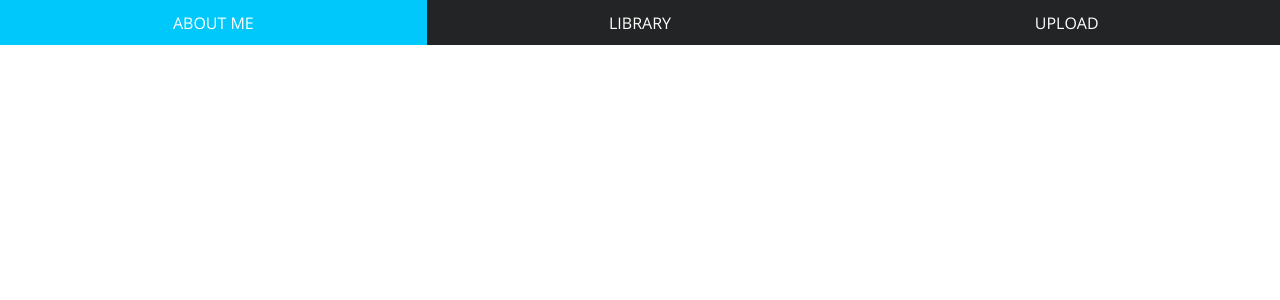
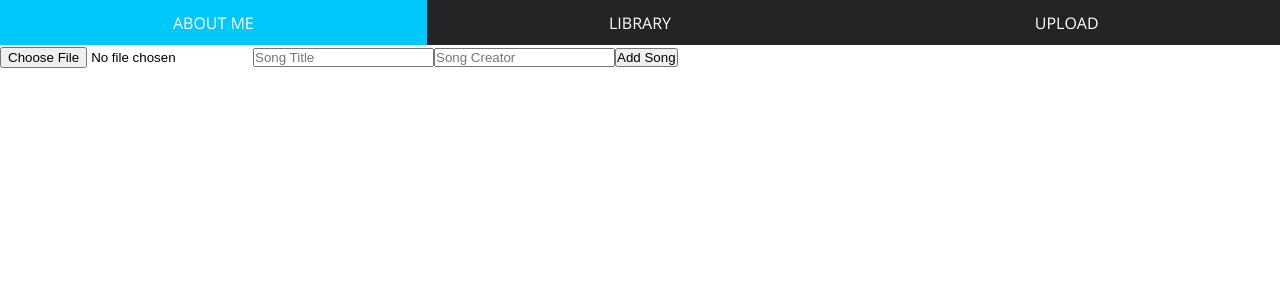
Before and after one commit to johannesvihavainen/song_library, a React (Vite) app: page / in a window 1280 px wide. Both pictures are taken after a click on the item "UPLOAD". Shown: the top 300 px of the page. Built offline with nearby package versions, Linux system fonts and the light colour scheme.

Commit message:
added jsx files to handle uploading files

```diff
--- a/src/App.jsx
+++ b/src/App.jsx
@@ -12,6 +12,7 @@ import EmailLogo from './assets/logos/email_logo.png';
 import SongCover from './assets/photos/song_cover.png';
 import loveHurts from './assets/audio/love-hurts.wav';
 import AudioPlayer from './AudioPlayer';
+import UploadAudio from './UploadAudio';
 
 
 function App() {
@@ -20,6 +21,7 @@ function App() {
   const changeSection = (section) => {
     setActiveSection(section);
   }
+
 
   return (
     <div>
@@ -82,6 +84,10 @@ function App() {
       )}
 
 
+      {activeSection === 'upload' && (
+<UploadAudio />
+
+      )}
 
     </div>
   )
--- /dev/null
+++ b/src/UploadAudio.jsx
@@ -0,0 +1,63 @@
+// UploadAudio.jsx
+import React, { useState } from 'react';
+import './UploadAudio.css';
+
+const UploadAudio = ({ addSong }) => {
+    const [audioFile, setAudioFile] = useState(null);
+    const [songTitle, setSongTitle] = useState('');
+    const [songCreator, setSongCreator] = useState('');
+    const [fileName, setFileName] = useState('');
+
+    const handleFileUpload = (e) => {
+        const file = e.target.files[0];
+        if (file) {
+            const fileURL = URL.createObjectURL(file);
+            setAudioFile(fileURL);
+            setFileName(file.name);  // Store the name of the uploaded file
+        }
+    };
+
+    const handleAddSong = () => {
+        if (audioFile && songTitle && songCreator) {
+            addSong(songTitle, songCreator, audioFile, fileName);
+            setSongTitle('');
+            setSongCreator('');
+            setAudioFile(null);
+            setFileName('');
+        }
+    };
+
+    return (
+        <div className="upload-audio">
+            <input
+                type="file"
+                accept="audio/*"
+                onChange={handleFileUpload}
+                className="file-upload"
+            />
+            <input
+                type="text"
+                placeholder="Song Title"
+                value={songTitle}
+                onChange={(e) => setSongTitle(e.target.value)}
+                className="song-title-input"
+            />
+            <input
+                type="text"
+                placeholder="Song Creator"
+                value={songCreator}
+                onChange={(e) => setSongCreator(e.target.value)}
+                className="song-creator-input"
+            />
+            <button onClick={handleAddSong}>Add Song</button>
+            {/* Displaying the selected audio file */}
+            {audioFile && (
+                <div className="audio-info">
+                    <p>Selected File: {fileName}</p>
+                </div>
+            )}
+        </div>
+    );
+};
+
+export default UploadAudio;
```
Also changed, not shown: src/UploadAudio.css (added).
